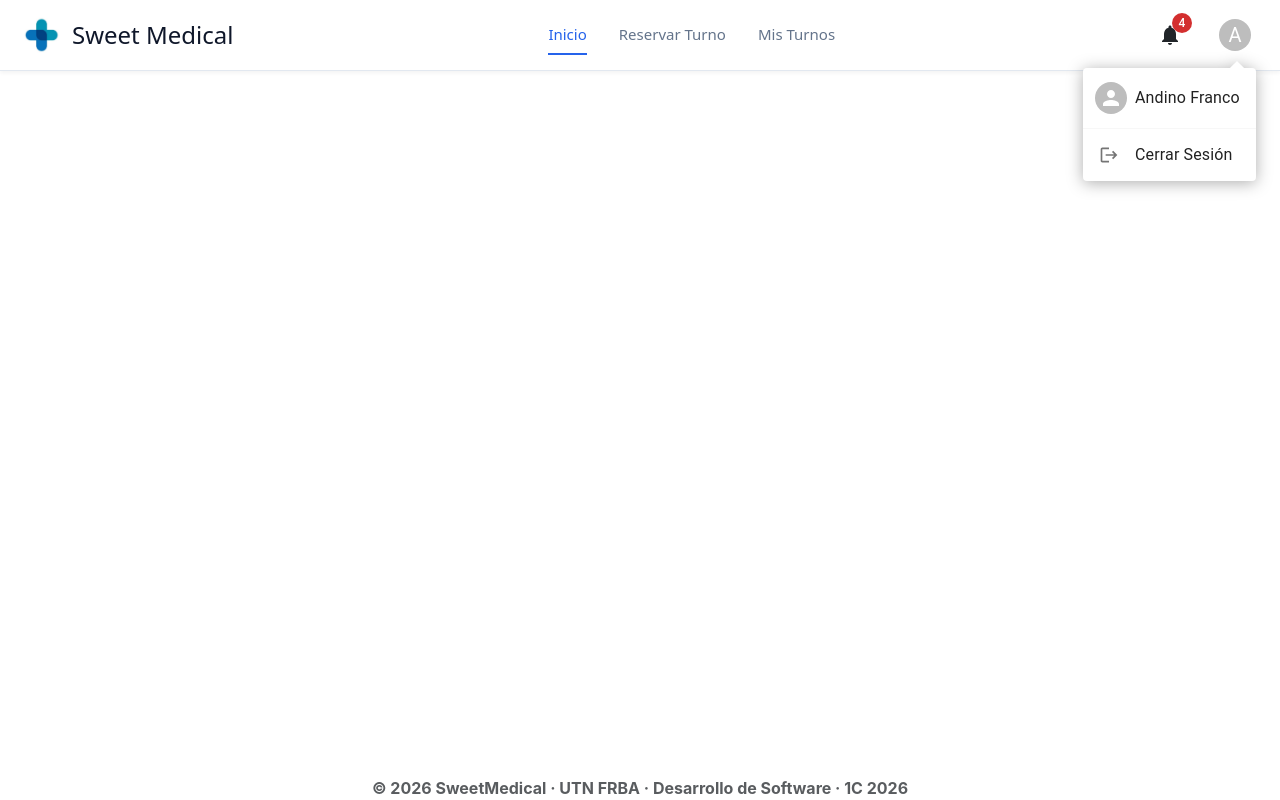
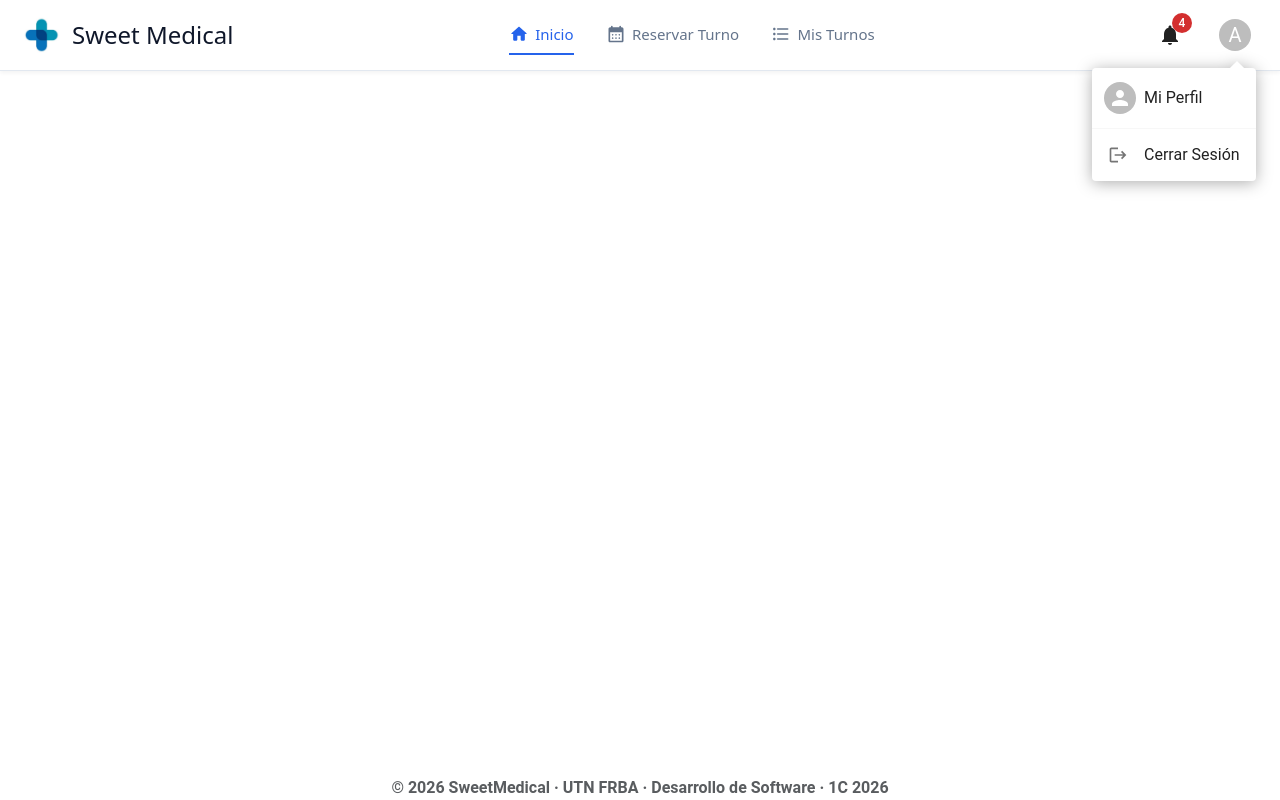
Before and after one commit to GianlucaCarone/sweet-medical-dds, a React (Create React App) app in the folder packages/frontend/: page / in a window 1280 px wide. Both pictures are taken after a click on the button "Configuración de cuenta". Built offline with nearby package versions, Linux system fonts and the light colour scheme; no server answers.

Commit message:
Agrego modal perfil y dialogos en iconos header

```diff
--- a/packages/frontend/src/components/headers/CampanitaNotification.jsx
+++ b/packages/frontend/src/components/headers/CampanitaNotification.jsx
@@ -1,14 +1,15 @@
-import React from 'react';
-import IconButton from '@mui/material/IconButton';
-import Badge from '@mui/material/Badge';
-import NotificationsIcon from '@mui/icons-material/Notifications';
+import React from "react";
+import { Tooltip, IconButton, Badge } from "@mui/material";
+import NotificationsIcon from "@mui/icons-material/Notifications";
 
 export default function CampanitaNotificacion() {
   return (
-    <IconButton color="inherit">
-      <Badge badgeContent={4} color="error">
-        <NotificationsIcon />
-      </Badge>
-    </IconButton>
+    <Tooltip title="Notificaciones">
+      <IconButton color="inherit" className="notification-btn">
+        <Badge badgeContent={4} color="error">
+          <NotificationsIcon />
+        </Badge>
+      </IconButton>
+    </Tooltip>
   );
 }
--- /dev/null
+++ b/packages/frontend/src/components/headers/MenuUsuario.css
@@ -0,0 +1,48 @@
+/* =========================================
+   Contenedor y Botón Principal
+========================================= */
+.menu-user-container {
+  display: flex;
+  align-items: center;
+  text-align: center;
+}
+
+.menu-user-btn {
+  margin-left: 1rem !important; /* Reemplaza el sx={{ ml: 2 }} */
+}
+
+.menu-user-avatar {
+  width: 32px !important;
+  height: 32px !important;
+}
+
+/* =========================================
+   Personalización de la Caja (Paper) del Menú Desplegable
+========================================= */
+.menu-paper-custom {
+  overflow: visible !important;
+  filter: drop-shadow(0px 2px 8px rgba(0, 0, 0, 0.32));
+  margin-top: 12px !important;
+}
+
+/* Redimensiona los avatares que están DENTRO de los items del menú */
+.menu-paper-custom .MuiAvatar-root {
+  width: 32px;
+  height: 32px;
+  margin-left: -4px;
+  margin-right: 8px;
+}
+
+/* La "flechita" (triángulo) que apunta hacia el icono en el borde superior */
+.menu-paper-custom::before {
+  content: "";
+  display: block;
+  position: absolute;
+  top: 0;
+  right: 14px;
+  width: 10px;
+  height: 10px;
+  background-color: #ffffff; /* Color de fondo del menú */
+  transform: translateY(-50%) rotate(45deg);
+  z-index: 0;
+}
--- a/packages/frontend/src/components/headers/MenuUsuario.jsx
+++ b/packages/frontend/src/components/headers/MenuUsuario.jsx
@@ -1,90 +1,99 @@
-import * as React from 'react';
-import Box from '@mui/material/Box';
-import Avatar from '@mui/material/Avatar';
-import Menu from '@mui/material/Menu';
-import MenuItem from '@mui/material/MenuItem';
-import ListItemIcon from '@mui/material/ListItemIcon';
-import Divider from '@mui/material/Divider';
-import IconButton from '@mui/material/IconButton';
-import Typography from '@mui/material/Typography';
-import Tooltip from '@mui/material/Tooltip';
-import PersonAdd from '@mui/icons-material/PersonAdd';
-import Settings from '@mui/icons-material/Settings';
-import Logout from '@mui/icons-material/Logout';
+import React, { useState } from "react";
+import { useNavigate } from "react-router-dom"; // Importamos react-router-dom
+import "./MenuUsuario.css"; // Importamos nuestro nuevo CSS
 
-export default function MenuUsuario({ userName="Andino Franco" }) {
-  const [anchorEl, setAnchorEl] = React.useState(null);
-  const open = Boolean(anchorEl);
-  const handleClick = (event) => {
-    setAnchorEl(event.currentTarget);
+// Importaciones de Material UI agrupadas para mayor limpieza
+import {
+  Box,
+  Avatar,
+  Menu,
+  MenuItem,
+  ListItemIcon,
+  Divider,
+  IconButton,
+  Tooltip,
+} from "@mui/material";
+import Logout from "@mui/icons-material/Logout";
+import ModalPerfil from "./ModalPerfil";
+
+export default function MenuUsuario({ userName = "Andino Franco" }) {
+  const navigate = useNavigate(); // Hook para navegar por las rutas
+
+  // Estados
+  const [anchorEl, setAnchorEl] = useState(null);
+  const [isModalOpen, setIsModalOpen] = useState(false);
+  const openMenu = Boolean(anchorEl);
+
+  // Manejadores del Menú Desplegable
+  const handleMenuClick = (event) => setAnchorEl(event.currentTarget);
+  const handleMenuClose = () => setAnchorEl(null);
+
+  // Manejadores del Modal
+  const handleOpenProfileModal = () => {
+    setIsModalOpen(true);
+    handleMenuClose();
   };
-  const handleClose = () => {
-    setAnchorEl(null);
+  const handleCloseModal = () => setIsModalOpen(false);
+
+  // Acción de Cerrar Sesión usando React Router
+  const handleLogout = () => {
+    handleMenuClose();
+    // Aquí a futuro puedes limpiar el localStorage o los tokens de sesión:
+    // localStorage.removeItem("token");
+
+    navigate("/login"); // Redirige al inicio o al login
   };
+
   return (
     <React.Fragment>
-      <Box sx={{ display: 'flex', alignItems: 'center', textAlign: 'center' }}>
-        <Tooltip title="Account settings">
+      <Box className="menu-user-container">
+        <Tooltip title="Configuración de cuenta">
           <IconButton
-            onClick={handleClick}
+            onClick={handleMenuClick}
             size="small"
-            sx={{ ml: 2 }}
-            aria-controls={open ? 'account-menu' : undefined}
+            className="menu-user-btn"
+            aria-controls={openMenu ? "account-menu" : undefined}
             aria-haspopup="true"
-            aria-expanded={open}
+            aria-expanded={openMenu}
           >
-            <Avatar sx={{ width: 32, height: 32 }}>{userName[0].toUpperCase()}</Avatar>
+            <Avatar className="menu-user-avatar">
+              {userName[0].toUpperCase()}
+            </Avatar>
           </IconButton>
         </Tooltip>
       </Box>
+
       <Menu
         anchorEl={anchorEl}
         id="account-menu"
-        open={open}
-        onClose={handleClose}
-        onClick={handleClose}
+        open={openMenu}
+        onClose={handleMenuClose}
+        transformOrigin={{ horizontal: "right", vertical: "top" }}
+        anchorOrigin={{ horizontal: "right", vertical: "bottom" }}
         slotProps={{
           paper: {
             elevation: 0,
-            sx: {
-              overflow: 'visible',
-              filter: 'drop-shadow(0px 2px 8px rgba(0,0,0,0.32))',
-              mt: 1.5,
-              '& .MuiAvatar-root': {
-                width: 32,
-                height: 32,
-                ml: -0.5,
-                mr: 1,
-              },
-              '&::before': {
-                content: '""',
-                display: 'block',
-                position: 'absolute',
-                top: 0,
-                right: 14,
-                width: 10,
-                height: 10,
-                bgcolor: 'background.paper',
-                transform: 'translateY(-50%) rotate(45deg)',
-                zIndex: 0,
-              },
-            },
+            className: "menu-paper-custom", // Aplicamos nuestra clase CSS en lugar del objeto sx
           },
         }}
-        transformOrigin={{ horizontal: 'right', vertical: 'top' }}
-        anchorOrigin={{ horizontal: 'right', vertical: 'bottom' }}
       >
-        <MenuItem onClick={handleClose}>
-          <Avatar /> {userName}
+        <MenuItem onClick={handleOpenProfileModal}>
+          <Avatar /> Mi Perfil
         </MenuItem>
         <Divider />
-        <MenuItem onClick={handleClose}>
+        <MenuItem onClick={handleLogout}>
           <ListItemIcon>
             <Logout fontSize="small" />
           </ListItemIcon>
           Cerrar Sesión
         </MenuItem>
       </Menu>
+
+      <ModalPerfil
+        open={isModalOpen}
+        onClose={handleCloseModal}
+        userName={userName}
+      />
     </React.Fragment>
   );
 }
--- /dev/null
+++ b/packages/frontend/src/components/headers/ModalPerfil.jsx
@@ -0,0 +1,199 @@
+import React, { useState } from "react";
+import {
+  Dialog,
+  DialogContent,
+  DialogActions,
+  Button,
+  Box,
+  Avatar,
+  Typography,
+  Grid,
+  TextField,
+  Collapse,
+  Link,
+  Divider,
+} from "@mui/material";
+
+export default function ModalPerfil({ open, onClose, userData }) {
+  const [showPassword, setShowPassword] = useState(false);
+
+  const user = userData || {
+    nombre: "Nombre",
+    dni: "45.313.226",
+    obraSocial: "Nombre Obra Social",
+    plan: "Plan 210",
+    username: "nombre_usuario",
+  };
+
+  const handleTogglePassword = () => {
+    setShowPassword((prev) => !prev);
+  };
+
+  return (
+    <Dialog
+      open={open}
+      onClose={onClose}
+      fullWidth
+      maxWidth="sm"
+      PaperProps={{
+        // Mantenemos este color si es exclusivo del fondo del modal,
+        // o podrías pasarlo a theme.palette.background.paper en el futuro.
+        sx: { bgcolor: "#fcfaf5", borderRadius: 2 },
+      }}
+    >
+      <DialogContent sx={{ p: 4 }}>
+        {/* SECCIÓN 1: Avatar, Nombre y DNI */}
+        <Box sx={{ display: "flex", alignItems: "center", gap: 3, mb: 4 }}>
+          <Avatar
+            sx={{
+              width: 90,
+              height: 90,
+              fontSize: "2.5rem",
+              bgcolor: "primary.main", // ✅ Ahora usa el color primario de tu Theme
+            }}
+          >
+            {user.nombre[0].toUpperCase()}
+          </Avatar>
+          <Box>
+            <Typography variant="h4" sx={{ fontWeight: "bold" }}>
+              "{user.nombre}"
+            </Typography>
+            <Typography variant="subtitle1" sx={{ fontWeight: "bold" }}>
+              dni: {user.dni}
+            </Typography>
+          </Box>
+        </Box>
+
+        {/* SECCIÓN 2: Obra Social y Usuario (2 columnas) */}
+        <Grid container spacing={4} sx={{ mb: 3 }}>
+          <Grid item xs={12} sm={6}>
+            <Box sx={{ display: "flex", alignItems: "baseline", gap: 1 }}>
+              <Typography variant="h6" sx={{ fontWeight: "bold" }}>
+                Obra social
+              </Typography>
+              <Link
+                href="#"
+                underline="none"
+                color="primary" // ✅ Usa el color primario automáticamente
+                sx={{ fontSize: "0.875rem" }}
+              >
+                editar
+              </Link>
+            </Box>
+            <Typography variant="body1">
+              "{user.obraSocial} | {user.plan}"
+            </Typography>
+          </Grid>
+
+          <Grid item xs={12} sm={6}>
+            <Box sx={{ display: "flex", alignItems: "baseline", gap: 1 }}>
+              <Typography variant="h6" sx={{ fontWeight: "bold" }}>
+                Usuario
+              </Typography>
+              <Link
+                href="#"
+                underline="none"
+                color="primary" // ✅ Usa el color primario automáticamente
+                sx={{ fontSize: "0.875rem" }}
+              >
+                editar
+              </Link>
+            </Box>
+            <Typography variant="body1">"{user.username}"</Typography>
+          </Grid>
+        </Grid>
+
+        {/* ✅ Usa el color primario para el divisor */}
+        <Divider sx={{ borderColor: "primary.main", borderWidth: 1, my: 2 }} />
+
+        {/* SECCIÓN 3: Cambiar Contraseña */}
+        <Box sx={{ mb: 1 }}>
+          <Link
+            component="button"
+            variant="subtitle1"
+            onClick={handleTogglePassword}
+            underline="none"
+            sx={{
+              fontWeight: "bold",
+              color: "text.primary",
+              display: "flex",
+              alignItems: "center",
+            }}
+          >
+            {showPassword ? "- ocultar contraseña" : "+ cambiar contraseña"}
+          </Link>
+        </Box>
+
+        <Collapse in={showPassword}>
+          <Grid container spacing={3} sx={{ mt: 1 }}>
+            <Grid item xs={12} sm={6}>
+              <Typography
+                variant="subtitle2"
+                sx={{ fontWeight: "bold", mb: 0.5 }}
+              >
+                Anterior
+              </Typography>
+              <TextField
+                fullWidth
+                size="small"
+                type="password"
+                variant="outlined"
+                // El fondo de los inputs lo dejamos harcodeado por ahora
+                // a menos que quieras agregarlo como "primary.light" en tu theme
+                sx={{ bgcolor: "#e6ebff", "& fieldset": { border: "none" } }}
+              />
+            </Grid>
+            <Grid item xs={12} sm={6}>
+              <Box sx={{ mb: 2 }}>
+                <Typography
+                  variant="subtitle2"
+                  sx={{ fontWeight: "bold", mb: 0.5 }}
+                >
+                  Nueva contraseña
+                </Typography>
+                <TextField
+                  fullWidth
+                  size="small"
+                  type="password"
+                  variant="outlined"
+                  sx={{ bgcolor: "#e6ebff", "& fieldset": { border: "none" } }}
+                />
+              </Box>
+              <Box>
+                <Typography
+                  variant="subtitle2"
+                  sx={{ fontWeight: "bold", mb: 0.5 }}
+                >
+                  Confirmar contraseña
+                </Typography>
+                <TextField
+                  fullWidth
+                  size="small"
+                  type="password"
+                  variant="outlined"
+                  sx={{ bgcolor: "#e6ebff", "& fieldset": { border: "none" } }}
+                />
+              </Box>
+            </Grid>
+          </Grid>
+        </Collapse>
+      </DialogContent>
+
+      <DialogActions sx={{ p: 3, pt: 0 }}>
+        <Button onClick={onClose} sx={{ color: "text.secondary" }}>
+          Cancelar
+        </Button>
+        <Button
+          onClick={() => {
+            console.log("Guardar datos...");
+            onClose();
+          }}
+          variant="contained"
+          color="primary" // ✅ Se reemplaza el sx largo por la prop nativa color="primary"
+        >
+          Guardar Cambios
+        </Button>
+      </DialogActions>
+    </Dialog>
+  );
+}
--- a/packages/frontend/src/components/headers/Navbar.css
+++ b/packages/frontend/src/components/headers/Navbar.css
@@ -17,12 +17,21 @@
 }
 
 .nav-link {
-  text-decoration: none; /* Saca el subrayado típico de los enlaces */
+  text-decoration: none;
   color: #64748b;
-  font-weight: var(--font-weight-base );
+  font-weight: var(--font-weight-base);
   font-size: var(--font-size-base);
   transition: color 0.2s ease;
   padding: 0.5rem 0;
+  display: flex;
+  align-items: center; /* Centra el ícono con el texto verticalmente */
+  gap: 0.4rem; /* Agrega un pequeño espacio entre el ícono y la palabra */
+}
+
+/* Opcional: Un pequeño ajuste para que el contenedor del ícono no rompa el diseño */
+.nav-icon {
+  display: flex;
+  align-items: center;
 }
 
 /* Efecto al pasar el mouse */
--- a/packages/frontend/src/components/headers/Navbar.jsx
+++ b/packages/frontend/src/components/headers/Navbar.jsx
@@ -1,24 +1,44 @@
+import React from "react";
+import { NavLink } from "react-router-dom";
 import "./Navbar.css";
+
+// Importamos los íconos específicos de Material UI
+import HomeRoundedIcon from "@mui/icons-material/HomeRounded";
+import CalendarMonthRoundedIcon from "@mui/icons-material/CalendarMonthRounded";
+import FormatListBulletedRoundedIcon from "@mui/icons-material/FormatListBulletedRounded";
+
+// Agregamos la propiedad 'icon' a nuestro arreglo de rutas
+const navItems = [
+  {
+    label: "Inicio",
+    path: "/",
+    icon: <HomeRoundedIcon fontSize="small" />,
+  },
+  {
+    label: "Reservar Turno",
+    path: "/buscador-turnos",
+    icon: <CalendarMonthRoundedIcon fontSize="small" />,
+  },
+  {
+    label: "Mis Turnos",
+    path: "/mis-turnos",
+    icon: <FormatListBulletedRoundedIcon fontSize="small" />,
+  },
+];
 
 const Navbar = () => {
   return (
     <nav className="navbar-menu">
       <ul className="nav-list">
-        <li className="nav-item">
-          <a href="/" className="nav-link active">
-            Inicio
-          </a>
-        </li>
-        <li className="nav-item">
-          <a href="/buscador-turnos" className="nav-link">
-            Reservar Turno
-          </a>
-        </li>
-        <li className="nav-item">
-          <a href="/mis-turnos" className="nav-link">
-            Mis Turnos
-          </a>
-        </li>
+        {navItems.map((item) => (
+          <li className="nav-item" key={item.path}>
+            <NavLink to={item.path} className="nav-link">
+              {/* Renderizamos el ícono justo antes del texto */}
+              <span className="nav-icon">{item.icon}</span>
+              {item.label}
+            </NavLink>
+          </li>
+        ))}
       </ul>
     </nav>
   );
--- a/packages/frontend/src/index.js
+++ b/packages/frontend/src/index.js
@@ -10,19 +10,30 @@ import reportWebVitals from "./reportWebVitals";
 
 const theme = createTheme({
   palette: {
-    primary: { main: "#0C2340" }, //TODO Los colores de boquita papa (después los cambiamos)
+    primary: { main: "#1a62b9ff" }, //TODO Los colores de boquita papa (después los cambiamos)
     secondary: { main: "#FFC200" }
+  },
+  typography: {
+    fontFamily: [
+      '"Poppins"', // Cambia "Poppins" por la fuente que hayas elegido para el TP
+      'Roboto',
+      '"Helvetica Neue"',
+      'Arial',
+      'sans-serif'
+    ].join(','),
   }
-})
+});
 const root = ReactDOM.createRoot(document.getElementById("root"));
 root.render(
   <React.StrictMode>
     <ThemeProvider theme={theme}>
+      {/* CssBaseline inyecta los estilos globales, incluyendo el fontFamily al body */}
+      <CssBaseline />
       <BrowserRouter>
         <App />
       </BrowserRouter>
     </ThemeProvider>
-  </React.StrictMode>,
+  </React.StrictMode>
 );
 
 // If you want to start measuring performance in your app, pass a function
```
